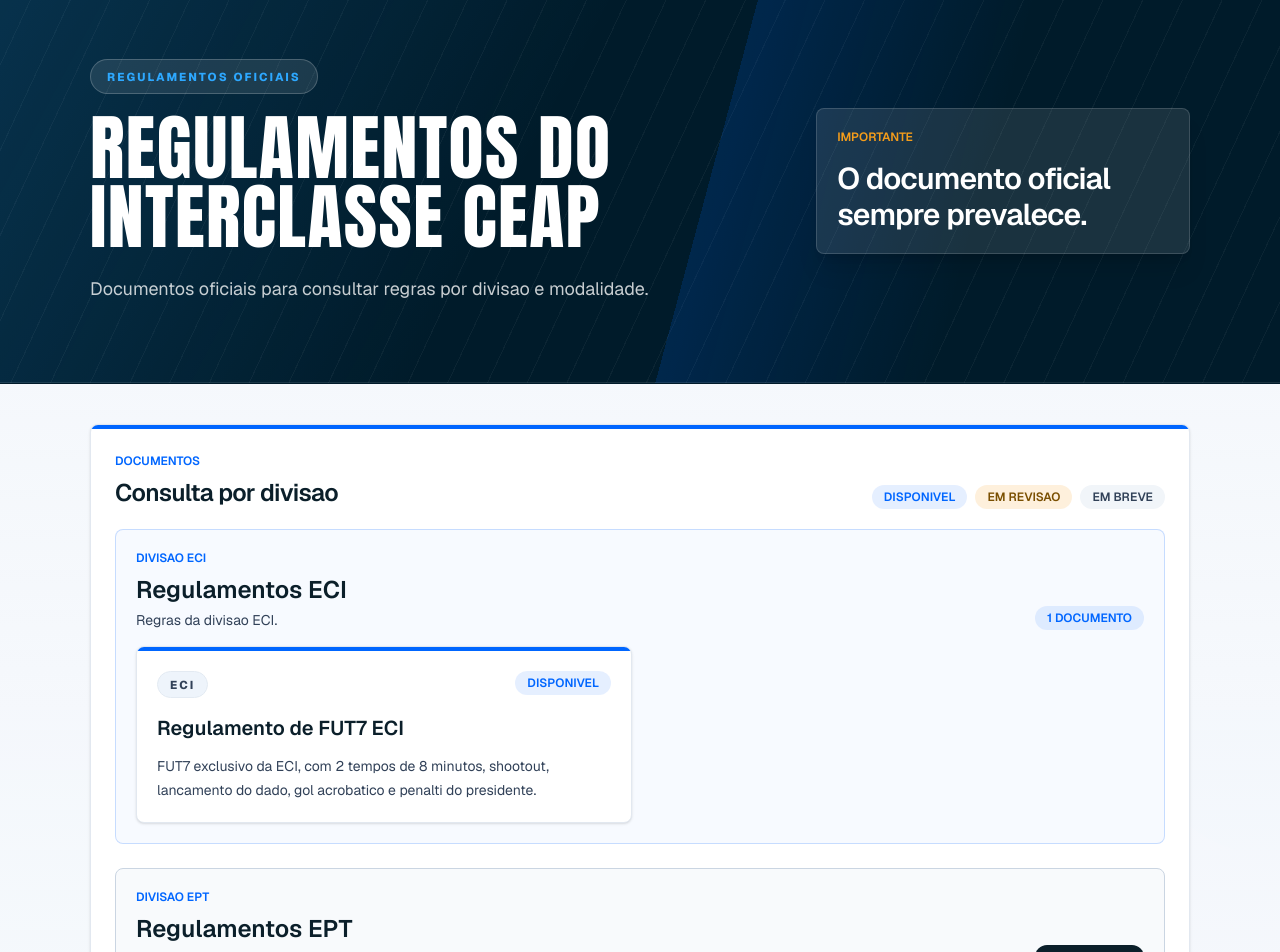
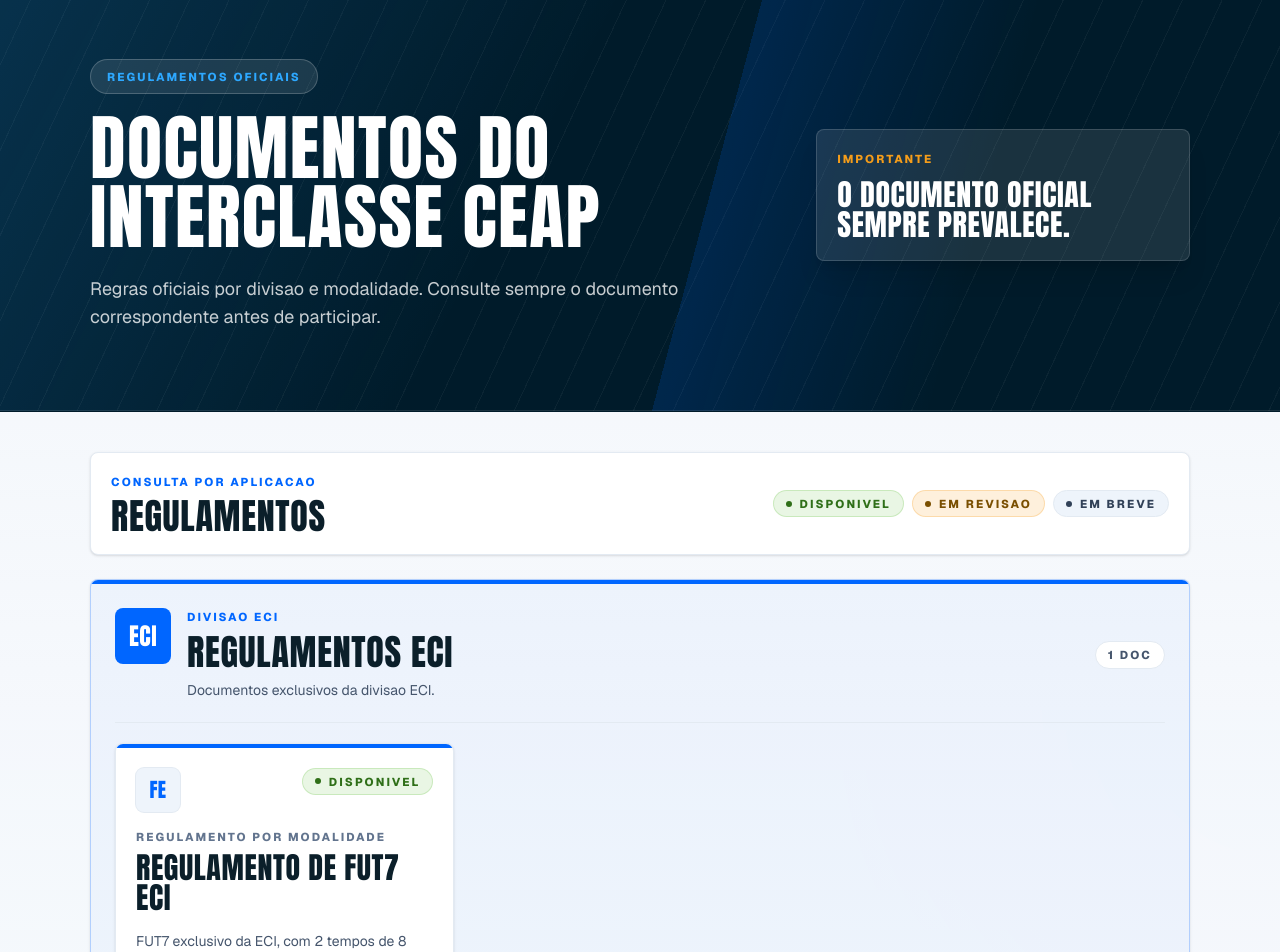
Before and after one commit to JohnKevinDevs/bid-interclasse, a Next.js app: page /regulamentos in a window 1280 px wide. Shown: the part 90-1042 px from the top of the page. Built offline with nearby package versions, Linux system fonts and the light colour scheme; no server answers.

Commit message:
feat: redesign institutional bid pages

```diff
--- a/src/app/regulamentos/page.tsx
+++ b/src/app/regulamentos/page.tsx
@@ -1,7 +1,7 @@
 import type { Metadata } from "next";
+import { Container } from "@/components/layout/Container";
 import { RegulationCard } from "@/components/regulations/RegulationCard";
 import { RegulationStatusBadge } from "@/components/regulations/RegulationStatusBadge";
-import { Container } from "@/components/layout/Container";
 import { EmptyState } from "@/components/ui/EmptyState";
 import { PageHero } from "@/components/ui/PageHero";
 import { orderedRegulations } from "@/lib/data";
@@ -24,39 +24,43 @@ export const metadata: Metadata = {
 
 const regulationGroups: {
   division: SharedDivision;
+  code: string;
   eyebrow: string;
   title: string;
   description: string;
   accentClassName: string;
+  codeClassName: string;
   sectionClassName: string;
-  badgeClassName: string;
 }[] = [
   {
     division: "eci",
+    code: "ECI",
     eyebrow: "Divisao ECI",
     title: "Regulamentos ECI",
-    description: "Regras da divisao ECI.",
+    description: "Documentos exclusivos da divisao ECI.",
     accentClassName: "bg-primary",
-    sectionClassName: "border-primary/20 bg-primary/[0.03]",
-    badgeClassName: "bg-primary/10 text-primary",
+    codeClassName: "bg-primary text-white",
+    sectionClassName: "border-primary/25 bg-primary/[0.03]",
   },
   {
     division: "ept",
+    code: "EPT",
     eyebrow: "Divisao EPT",
     title: "Regulamentos EPT",
-    description: "Regras da divisao EPT.",
-    accentClassName: "bg-foreground",
-    sectionClassName: "border-slate-300 bg-slate-50",
-    badgeClassName: "bg-foreground text-white",
+    description: "Documentos exclusivos da divisao tecnica.",
+    accentClassName: "bg-accent",
+    codeClassName: "bg-accent text-ink",
+    sectionClassName: "border-accent/30 bg-accent/[0.05]",
   },
   {
     division: "ambos",
+    code: "G",
     eyebrow: "Aplicacao geral",
-    title: "Regulamentos para ECI e EPT",
-    description: "Regras validas para ECI e EPT.",
-    accentClassName: "bg-accent",
-    sectionClassName: "border-accent/30 bg-accent/5",
-    badgeClassName: "bg-accent/15 text-[#7a4f00]",
+    title: "Regulamentos gerais",
+    description: "Documentos validos para ECI e EPT.",
+    accentClassName: "bg-navy",
+    codeClassName: "bg-navy text-white",
+    sectionClassName: "border-line bg-white",
   },
 ];
 
@@ -71,30 +75,23 @@ export default function RegulamentosPage() {
     <main>
       <PageHero
         eyebrow="Regulamentos oficiais"
-        title="Regulamentos do Interclasse CEAP"
-        description="Documentos oficiais para consultar regras por divisao e modalidade."
+        title="Documentos do Interclasse CEAP"
+        description="Regras oficiais por divisao e modalidade. Consulte sempre o documento correspondente antes de participar."
       >
         <div className="rounded-lg border border-white/15 bg-white/10 p-5 shadow-xl">
-          <p className="text-xs font-semibold uppercase text-accent">
-            Importante
-          </p>
-          <p className="mt-4 text-3xl font-semibold tracking-tight">
+          <p className="bid-kicker text-accent">Importante</p>
+          <p className="bid-display mt-3 text-3xl leading-none">
             O documento oficial sempre prevalece.
           </p>
         </div>
       </PageHero>
 
       <Container className="py-8 sm:py-10">
-        <section className="overflow-hidden rounded-lg border border-slate-200 bg-white shadow-sm">
-          <div className="h-1 bg-primary" />
-          <div className="p-5 sm:p-6">
-          <div className="mb-5 flex flex-col gap-3 sm:flex-row sm:items-end sm:justify-between">
+        <section className="mb-6 flex flex-col gap-4 rounded-lg border border-line bg-surface p-5 shadow-sm sm:flex-row sm:items-center sm:justify-between">
           <div>
-              <p className="text-xs font-semibold uppercase text-primary">
-                Documentos
-              </p>
-              <h2 className="mt-2 text-2xl font-semibold tracking-tight text-foreground">
-                Consulta por divisao
+            <p className="bid-kicker text-primary">Consulta por aplicacao</p>
+            <h2 className="bid-display mt-2 text-4xl leading-none text-ink">
+              Regulamentos
             </h2>
           </div>
           <div className="flex flex-wrap gap-2">
@@ -102,38 +99,46 @@ export default function RegulamentosPage() {
             <RegulationStatusBadge status="em_revisao" />
             <RegulationStatusBadge status="em_breve" />
           </div>
-          </div>
+        </section>
 
-          <div className="space-y-6">
+        <div className="space-y-5">
           {regulationGroups.map((group) => {
             const groupRegulations = getRegulationsByDivision(group.division);
 
             return (
               <section
                 key={group.division}
-                  className={`rounded-lg border p-4 sm:p-5 ${group.sectionClassName}`}
+                className={`overflow-hidden rounded-lg border shadow-sm ${group.sectionClassName}`}
               >
-                  <div className="mb-4 flex flex-col gap-2 sm:flex-row sm:items-end sm:justify-between">
+                <div className={`h-1 ${group.accentClassName}`} />
+                <div className="p-5 sm:p-6">
+                  <div className="mb-5 flex flex-col gap-4 border-b border-line pb-5 sm:flex-row sm:items-center sm:justify-between">
+                    <div className="flex items-start gap-4">
+                      <span
+                        className={`bid-display grid h-14 w-14 shrink-0 place-items-center rounded-lg text-2xl leading-none ${group.codeClassName}`}
+                      >
+                        {group.code}
+                      </span>
                       <div>
-                      <p className="text-xs font-semibold uppercase text-primary">
+                        <p className="bid-kicker text-primary">
                           {group.eyebrow}
                         </p>
-                      <h2 className="mt-2 text-2xl font-semibold text-foreground">
+                        <h2 className="bid-display mt-2 text-4xl leading-none text-ink">
                           {group.title}
                         </h2>
-                      <p className="mt-1 text-sm text-slate-700">
+                        <p className="mt-2 text-sm leading-6 text-slate-600">
                           {group.description}
                         </p>
                       </div>
-                    <span
-                      className={`w-fit rounded-full px-3 py-1 text-xs font-semibold uppercase ${group.badgeClassName}`}
-                    >
-                      {groupRegulations.length} documento
+                    </div>
+
+                    <span className="bid-kicker w-fit rounded-full border border-line bg-white px-3 py-1 text-slate-600">
+                      {groupRegulations.length} doc
                       {groupRegulations.length === 1 ? "" : "s"}
                     </span>
                   </div>
 
-                  <div className="grid gap-4 lg:grid-cols-2">
+                  <div className="grid gap-4 md:grid-cols-2 xl:grid-cols-3">
                     {groupRegulations.length > 0 ? (
                       groupRegulations.map((regulation) => (
                         <RegulationCard
@@ -143,24 +148,23 @@ export default function RegulamentosPage() {
                         />
                       ))
                     ) : (
+                      <div className="md:col-span-2 xl:col-span-3">
                         <EmptyState
-                        title="Nenhum regulamento nesta divisao"
-                        description="Quando houver documento oficial para este grupo, ele aparecera nesta area."
+                          title="Nenhum documento neste grupo"
+                          description="Quando houver regulamento oficial para esta aplicacao, ele aparecera aqui."
                         />
+                      </div>
                     )}
+                  </div>
                 </div>
               </section>
             );
           })}
         </div>
-          </div>
-        </section>
 
         <section className="mt-6 rounded-lg border border-accent/30 bg-accent/10 p-5 shadow-sm">
-          <p className="text-xs font-semibold uppercase text-[#7a4f00]">
-            Aviso institucional
-          </p>
-          <h2 className="mt-2 text-xl font-semibold text-foreground">
+          <p className="bid-kicker text-[#7a4f00]">Aviso institucional</p>
+          <h2 className="bid-display mt-2 text-2xl leading-none text-ink">
             O regulamento oficial prevalece sobre qualquer resumo do portal.
           </h2>
         </section>
--- a/src/app/sobre/page.tsx
+++ b/src/app/sobre/page.tsx
@@ -19,35 +19,45 @@ export const metadata: Metadata = {
 
 const pillars = [
   {
-    title: "Interclasse CEAP",
-    text: "Competicao entre turmas, com atletas, times e modalidades organizadas.",
+    eyebrow: "O evento",
+    title: "Interclasse",
+    text: "A competicao esportiva entre turmas do CEAP, organizada por divisoes, modalidades e equipes.",
+    accentClassName: "bg-primary",
   },
   {
+    eyebrow: "A organizacao",
     title: "FAC",
-    text: "A frente que fortalece a cultura esportiva e a identidade do evento.",
+    text: "Federacao Atletica CEAP: a entidade que representa o esporte, a cultura e a participacao estudantil.",
+    accentClassName: "bg-accent",
   },
   {
+    eyebrow: "O portal",
     title: "BID",
-    text: "O portal publico para consultar participantes, equipes e regras.",
+    text: "Boletim publico de consulta com atletas, times, modalidades e regulamentos oficiais.",
+    accentClassName: "bg-navy",
   },
 ];
 
-const values = ["Transparencia", "Organizacao", "Espirito esportivo"];
+const values = [
+  "Transparencia",
+  "Organizacao",
+  "Espirito esportivo",
+  "Pertencimento",
+  "Legado",
+];
 
 export default function SobrePage() {
   return (
     <main>
       <PageHero
-        eyebrow="Sobre"
-        title="Interclasse, FAC e BID em um so lugar"
-        description="O BID Interclasse CEAP existe para deixar a competicao mais clara, bonita e facil de consultar."
+        eyebrow="Sobre o projeto"
+        title="Uma escola. Grandes talentos. Um legado."
+        description="O BID Interclasse CEAP e a vitrine publica do esporte do CEAP, organizada pela Federacao Atletica CEAP."
       >
         <div className="rounded-lg border border-white/15 bg-white/10 p-5 shadow-xl backdrop-blur">
-          <p className="text-xs font-semibold uppercase text-accent">
-            Essencial
-          </p>
-          <p className="mt-4 text-3xl font-semibold tracking-tight">
-            Quem joga, por qual time e em qual modalidade.
+          <p className="bid-kicker text-accent">Assinatura institucional</p>
+          <p className="bid-display mt-3 text-3xl leading-none">
+            CEAP alem da sala. FAC alem do esporte.
           </p>
         </div>
       </PageHero>
@@ -57,39 +67,43 @@ export default function SobrePage() {
           {pillars.map((pillar) => (
             <article
               key={pillar.title}
-              className="relative overflow-hidden rounded-lg border border-slate-200 bg-white p-5 shadow-sm"
+              className="relative overflow-hidden rounded-lg border border-line bg-surface p-5 shadow-sm transition hover:-translate-y-0.5 hover:shadow-lg hover:shadow-navy/5"
             >
-              <span className="absolute inset-x-0 top-0 h-1 bg-primary" />
-              <p className="text-xs font-semibold uppercase text-primary">
-                Projeto
-              </p>
-              <h2 className="mt-3 text-2xl font-semibold tracking-tight text-foreground">
+              <span
+                className={`absolute inset-x-0 top-0 h-1 ${pillar.accentClassName}`}
+              />
+              <p className="bid-kicker text-primary">{pillar.eyebrow}</p>
+              <h2 className="bid-display mt-3 text-4xl leading-none text-ink">
                 {pillar.title}
               </h2>
-              <p className="mt-3 text-sm leading-6 text-slate-700">
+              <p className="mt-4 text-sm leading-6 text-slate-600">
                 {pillar.text}
               </p>
             </article>
           ))}
         </section>
 
-        <section className="mt-6 rounded-lg bg-foreground p-6 text-white">
-          <p className="text-xs font-semibold uppercase text-accent">
-            Valores
-          </p>
-          <h2 className="mt-3 text-2xl font-semibold tracking-tight sm:text-3xl">
-            Um portal oficial, simples e confiavel.
-          </h2>
-          <div className="mt-5 grid gap-2 sm:grid-cols-3">
+        <section className="mt-6 overflow-hidden rounded-lg bg-navy text-white shadow-sm">
+          <div className="bg-[linear-gradient(118deg,rgba(45,168,255,.16),transparent_42%),linear-gradient(105deg,transparent_0,transparent_62%,rgba(245,157,26,.12)_62%,transparent_78%),repeating-linear-gradient(115deg,rgba(255,255,255,.045)_0,rgba(255,255,255,.045)_1px,transparent_1px,transparent_36px)] p-6 sm:p-7">
+            <p className="bid-kicker text-accent">Valores do projeto</p>
+            <div className="mt-5 grid gap-3 sm:grid-cols-2 lg:grid-cols-5">
               {values.map((value) => (
                 <span
                   key={value}
-                className="rounded-lg border border-white/15 bg-white/10 px-4 py-3 text-xs font-semibold uppercase text-white/82"
+                  className="bid-kicker rounded-lg border border-white/15 bg-white/10 px-4 py-4 text-center text-white"
                 >
                   {value}
                 </span>
               ))}
             </div>
+          </div>
+        </section>
+
+        <section className="mt-6 rounded-lg border border-line bg-surface p-5 shadow-sm">
+          <p className="bid-kicker text-primary">Em poucas palavras</p>
+          <h2 className="bid-display mt-2 text-3xl leading-none text-ink">
+            Consulta publica, organizacao e memoria esportiva do CEAP.
+          </h2>
         </section>
       </Container>
     </main>
--- a/src/components/regulations/RegulationCard.tsx
+++ b/src/components/regulations/RegulationCard.tsx
@@ -6,31 +6,69 @@ import { RegulationStatusBadge } from "./RegulationStatusBadge";
 interface RegulationCardProps {
   regulation: Regulation;
   accentClassName?: string;
+  code?: string;
 }
 
 export function RegulationCard({
   regulation,
   accentClassName = "bg-primary",
+  code,
 }: RegulationCardProps) {
+  const documentCode = code ?? getRegulationCode(regulation.title);
+  const application = getApplicationLabel(regulation.title);
+
   return (
-    <article className="overflow-hidden rounded-lg border border-slate-200 bg-white shadow-sm transition hover:-translate-y-0.5 hover:border-primary/40 hover:shadow-lg">
+    <article className="group overflow-hidden rounded-lg border border-line bg-surface shadow-sm transition hover:-translate-y-0.5 hover:shadow-lg hover:shadow-navy/5">
       <div className={`h-1 ${accentClassName}`} />
-      <div className="p-5">
-        <div className="flex flex-col gap-3 sm:flex-row sm:items-start sm:justify-between">
-          <Badge tone="muted">{formatDivisionLabel(regulation.division)}</Badge>
+      <div className="grid gap-4 p-5">
+        <div className="flex items-start justify-between gap-4">
+          <div className="grid h-11 w-11 shrink-0 place-items-center rounded-lg bg-surface-alt text-primary ring-1 ring-line">
+            <span className="bid-display text-xl leading-none">
+              {documentCode}
+            </span>
+          </div>
           <RegulationStatusBadge status={regulation.status} />
         </div>
 
-        <div className="mt-4">
-          <h3 className="text-xl font-semibold text-foreground">
+        <div>
+          <p className="bid-kicker text-slate-500">{application}</p>
+          <h3 className="bid-display mt-2 text-3xl leading-none text-ink">
             {regulation.title}
           </h3>
         </div>
 
-        <p className="mt-3 text-sm leading-6 text-slate-700">
+        <p className="line-clamp-3 text-sm leading-6 text-slate-600">
           {regulation.description ?? regulation.content}
         </p>
+
+        <div className="flex flex-wrap gap-2">
+          <Badge tone="muted">{formatDivisionLabel(regulation.division)}</Badge>
+          <Badge tone="dark">Documento oficial</Badge>
+        </div>
       </div>
     </article>
   );
 }
+
+function getRegulationCode(title: string) {
+  const normalizedTitle = title
+    .replace("Regulamento de ", "")
+    .replace("Regulamento ", "")
+    .replace("Interclasse CEAP ", "IC ");
+
+  return normalizedTitle
+    .split(/\s+/)
+    .filter(Boolean)
+    .slice(0, 2)
+    .map((part) => part[0])
+    .join("")
+    .toUpperCase();
+}
+
+function getApplicationLabel(title: string) {
+  if (title.toLowerCase().includes("interclasse")) {
+    return "Documento mestre";
+  }
+
+  return "Regulamento por modalidade";
+}
--- a/src/components/regulations/RegulationStatusBadge.tsx
+++ b/src/components/regulations/RegulationStatusBadge.tsx
@@ -13,15 +13,15 @@ const statusMap: Record<
 > = {
   disponivel: {
     label: "Disponivel",
-    className: "bg-primary/10 text-primary",
+    className: "border-green/25 bg-green/15 text-[#2f6f18]",
   },
   em_revisao: {
     label: "Em revisao",
-    className: "bg-accent/15 text-[#7a4f00]",
+    className: "border-accent/25 bg-accent/15 text-[#7a4f00]",
   },
   em_breve: {
     label: "Em breve",
-    className: "bg-slate-100 text-slate-700",
+    className: "border-line bg-surface-alt text-slate-700",
   },
 };
 
@@ -32,8 +32,9 @@ export function RegulationStatusBadge({
 
   return (
     <span
-      className={`inline-flex w-fit items-center rounded-full px-3 py-1 text-xs font-semibold uppercase ${statusInfo.className}`}
+      className={`bid-kicker inline-flex w-fit items-center gap-2 rounded-full border px-3 py-1 ${statusInfo.className}`}
     >
+      <span className="h-1.5 w-1.5 rounded-full bg-current" aria-hidden="true" />
       {statusInfo.label}
     </span>
   );
```
Also changed, not shown: 3 other files (tests, documents, lock files or other folders). Lines whose indentation alone changed are shown as unchanged.
